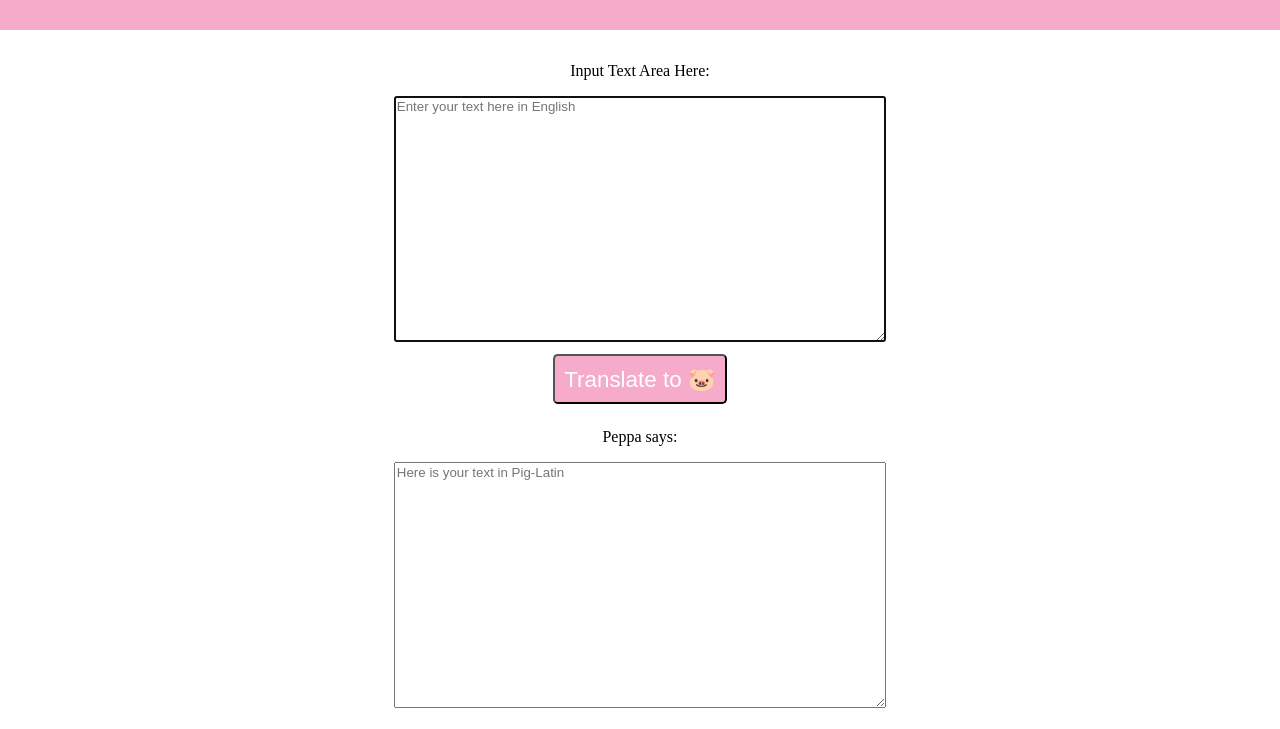
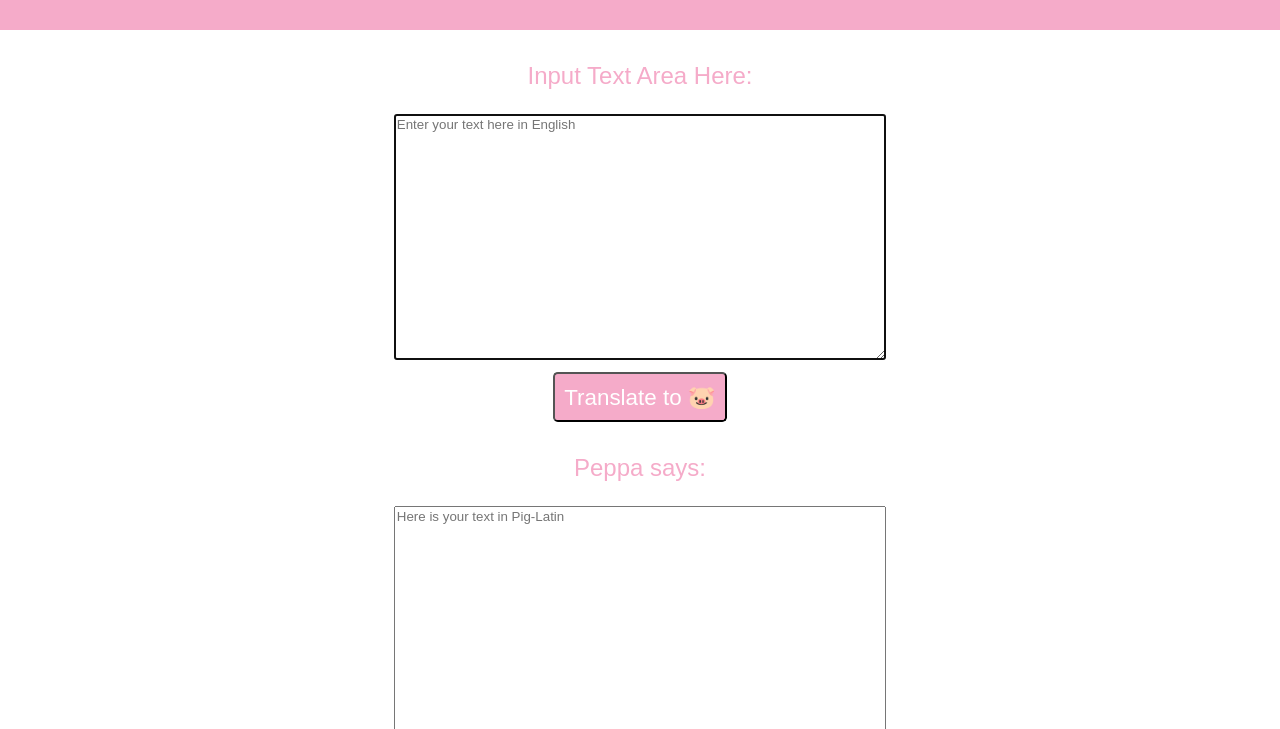
Before and after one commit to sheldomaniac/neogCamp-Mark7-PigSpeak, a plain HTML site: page index.html in a window 1280 px wide. Shown: the part 71-800 px from the top of the page. Drawn offline with Linux system fonts and the light colour scheme.

Commit message:
style: updated styling of paragraph tags

```diff
--- a/src/style.css
+++ b/src/style.css
@@ -157,6 +157,12 @@ footer{
     font-weight: 300;
 }
 
+div p{
+    font-family: Arial, Helvetica, sans-serif;
+    font-size: 1.5rem;
+    color: var(--color2);
+}
+
 
 
 #btnTranslate:hover{
```
